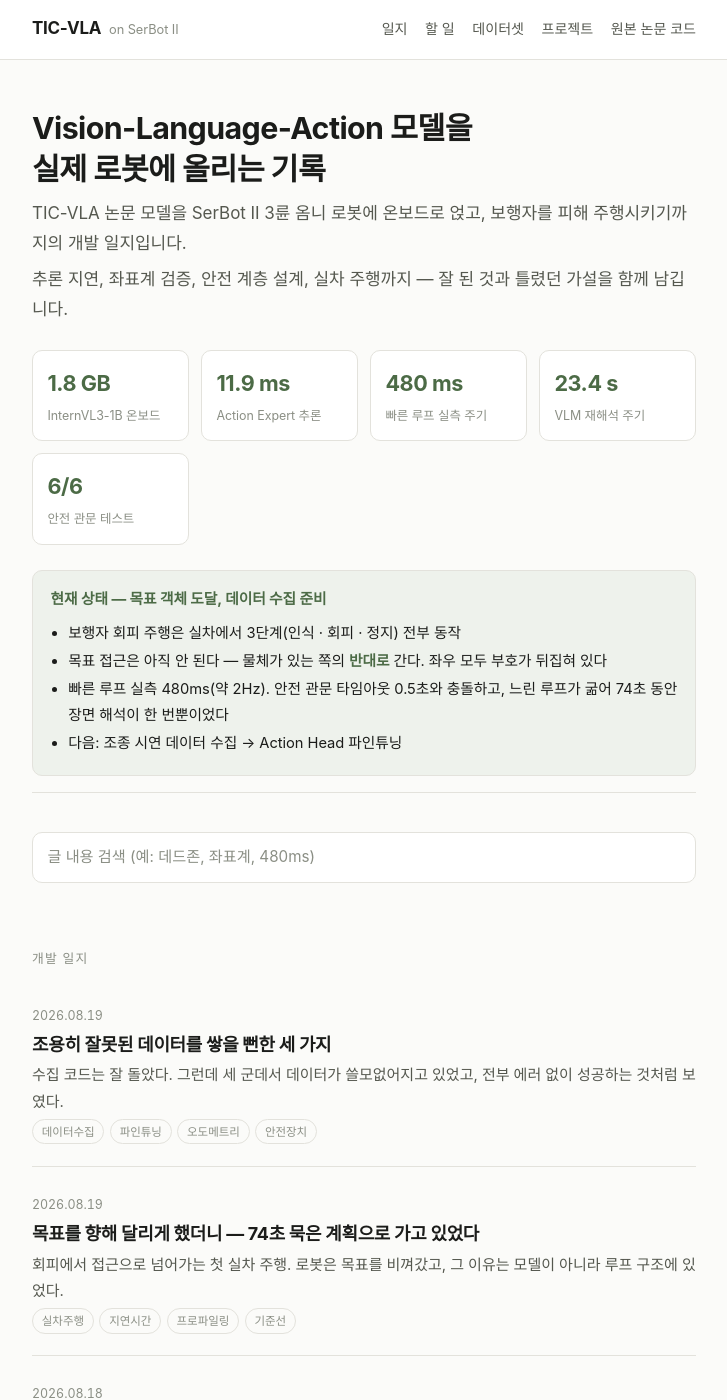
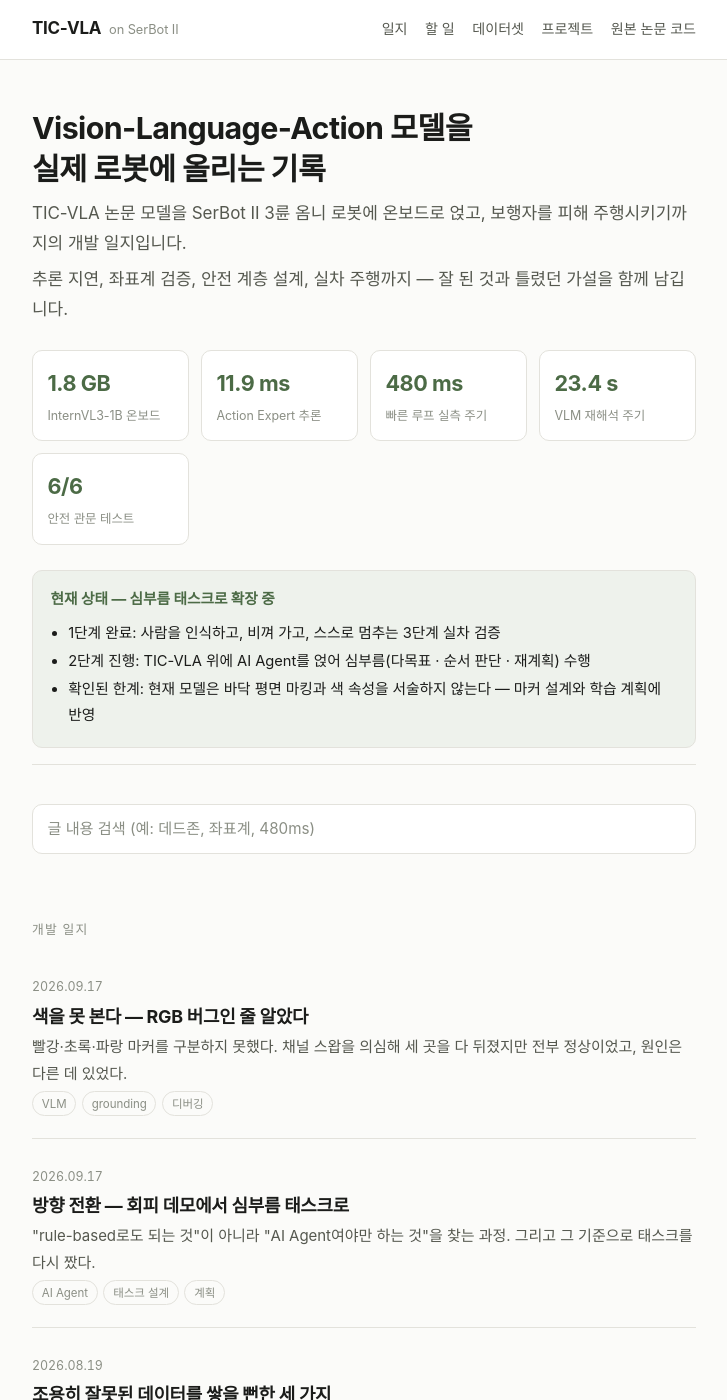
Before and after one commit to wodu2s/ticvla-devlog, a Jekyll site: the page built from index.html, in a window 1280 px wide and 1400 px high. Shown: the whole window, without its empty margins (276-1003 px from the left). Built offline with Jekyll 4.4.1, drawn with Linux system fonts in a browser that asks for light colours.

Commit message:
post: 9/17 AI Agent 결합 및 task 결정

````diff
--- /dev/null
+++ b/_posts/2026-09-17-color-grounding.md
@@ -0,0 +1,71 @@
+---
+title: "색을 못 본다 — RGB 버그인 줄 알았다"
+date: 2026-09-17 17:00:00 +0900
+summary: "빨강·초록·파랑 마커를 구분하지 못했다. 채널 스왑을 의심해 세 곳을 다 뒤졌지만 전부 정상이었고, 원인은 다른 데 있었다."
+tags: [VLM, grounding, 디버깅]
+---
+
+## 증상
+
+로봇 앞에 빨강·초록·파랑 마커 세 개를 세우고 지시문을 넣었다.
+
+```
+Go to the red object, ignore the green and blue ones.
+```
+
+생성된 `<think>`는 빨강 하나만 언급하고 나머지 두 색은 아예 다루지 않았다. 구분하지 못한 것이다.
+
+## 첫 가설 — BGR↔RGB 스왑
+
+OpenCV는 BGR, PIL은 RGB다. 어딘가에서 변환이 빠지면 빨강과 파랑이 뒤바뀐다. 가장 흔한 실수라 여기부터 봤다.
+
+| 위치 | 내용 | 결과 |
+|---|---|---|
+| 브리지 — 프레임 저장 | `cv2.imwrite()`가 BGR 그대로 받음 | 정상 (imwrite는 BGR을 기대한다) |
+| 브리지 — 빠른 경로 | `cv2.cvtColor(..., COLOR_BGR2RGB)` 적용됨 | 정상 |
+| 모델 — 이미지 로드 | PIL `Image.open(...).convert("RGB")` | 정상 |
+
+**세 곳 모두 정상이었다.** 채널 스왑 버그는 없었다.
+
+## 진짜 원인
+
+"색을 잘못 본다"가 아니라 **"색을 물어본 적도, 배운 적도 없다"**였다. 네 가지가 겹쳐 있다.
+
+**프롬프트에 색을 묻는 문장이 없다.** `predict()`의 프롬프트가 하드코딩돼 있고, 여러 후보 중 하나를 고르라는 요구가 들어 있지 않다.
+
+**언어 조건화 경로가 얇다.** 지시문이 action expert에 전달되는 통로는 VLM 마지막 레이어의 value 벡터 하나다. "세 개 중 지정한 색"처럼 후보를 변별하는 정보를 실어 나를 채널이 사실상 없다.
+
+**학습 라벨이 단일 객체 전제다.** CoT 라벨 생성이 "critical object 하나"만 서술하도록 설계돼 있다.
+
+**학습 데이터에 색이 없다.** 수집한 데이터가 전부 무채색 통이었다. 색을 구분할 기회 자체가 없었다.
+
+## 이건 grounding 문제다
+
+언어 표현을 이미지 속 특정 영역에 연결하는 것을 visual grounding이라 부른다. "red"라는 단어를 빨간 마커 영역에 꽂아 내리는 작업이다. TIC-VLA에는 그 모듈이 없다.
+
+돌아보면 이전에 확인한 것들과 한 줄로 이어진다. 바닥 테이프는 `<think>`에 한 번도 등장하지 않았고, 지금까지 나온 서술 어휘는 wall·cabinet·person·desk·chair로 전부 "주행에 방해되는 물체"였다. **색이나 재질 같은 속성은 단 한 번도 나온 적이 없다.** 주행 데이터로 학습된 모델에게 색은 판단에 필요 없는 정보였던 것이다.
+
+## 당장의 조치
+
+파인튜닝은 수집·라벨링·학습이 모두 필요해 시간이 걸린다. 데모 일정을 위해 고전 CV로 우회하는 경로를 따로 열었다.
+
+- HSV 기반 3색 블롭 검출 + 지시문에서 목표색 파싱 + 시각 서보 계산
+- ROS·torch 의존이 없는 순수 함수라 오프라인 캘리브레이션이 가능
+- 플래그로 켜면 VLM과 action expert를 완전히 우회, 모델 로딩 자체를 생략하는 옵션도 둠
+
+다만 이 경로는 **전형적인 rule-based**라는 점을 분명히 해 둔다. 연구 본론은 어디까지나 판단(Agent)과 실행(VLA)의 결합이고, HSV는 데모 안정성을 위한 fallback이다. 둘을 섞어서 설명하면 안 된다.
+
+## 남은 선택지
+
+| 방법 | 성격 | 평가 |
+|---|---|---|
+| HSV 색 검출 (현재) | rule-based | 확실하지만 색에만 국한 |
+| 학습된 grounding 모델 도입 | open-vocabulary | 선행연구의 표준 경로 |
+| CoT 라벨에 색을 주입해 파인튜닝 | 근본 해결 | 시간 소요 |
+
+두 번째가 흥미롭다. 관련 연구들이 대체로 "LLM이 판단하고 별도 grounding 모델이 탐지하는" 구조를 쓴다. 즉 **grounding을 VLA에게 시키지 않는 편이 오히려 표준**이다.
+
+<div class="callout">
+<span class="label">배운 것</span>
+"이상하게 동작한다"를 보면 먼저 버그를 의심하게 된다. 하지만 세 곳을 다 확인하고 전부 정상이었을 때 얻은 것이 더 컸다. <strong>버그가 없다는 확인이 곧 "이건 구조의 문제"라는 진단</strong>이었다.
+</div>
--- /dev/null
+++ b/_posts/2026-09-17-errand-task-ai-agent.md
@@ -0,0 +1,63 @@
+---
+title: "방향 전환 — 회피 데모에서 심부름 태스크로"
+date: 2026-09-17 15:00:00 +0900
+summary: "\"rule-based로도 되는 것\"이 아니라 \"AI Agent여야만 하는 것\"을 찾는 과정. 그리고 그 기준으로 태스크를 다시 짰다."
+tags: [AI Agent, 태스크 설계, 계획]
+---
+
+## 기준이 바뀌었다
+
+지금까지는 "사람을 피해 복도 끝까지 간다"였다. 이건 잘 동작했지만, 한 가지 질문에 약하다.
+
+> 그거 rule-based로도 되지 않나?
+
+된다. 장애물을 감지해 방향을 트는 것은 상태 기계로 충분하다. 그래서 태스크를 다시 정의했다. 기준은 하나다.
+
+**AI Agent여야만 하는 것 = 미리 대본을 짤 수 없는 상황이 끼어들고, 로봇이 그 상황을 스스로 해석해 계획을 다시 짜야 하는 것.**
+
+## 새 정의
+
+> TIC-VLA가 올라간 SerBot II에 AI Agent를 얹어, 심부름을 자율 수행하는 로봇
+
+역할이 두 층으로 갈린다.
+
+| 층 | 담당 | 주기 |
+|---|---|---|
+| AI Agent (상위) | 어디로·어떤 순서로·막히면 어떻게 할지 **판단** | 느림 |
+| TIC-VLA (하위) | 보이는 목표로 가는 것 **실행** | 빠름 |
+
+이 분업은 사실 이미 만들어 둔 구조다. VLM 추론이 20초 이상 걸려 느린 루프와 빠른 루프를 분리했던 것과 같은 모양이고, 그 위층에 판단이 하나 더 얹히는 것뿐이다.
+
+## AI Agent가 담당하는 세 가지
+
+**① 예상치 못한 경로 문제 → 우회 재계획**
+이동 중 장애물이 나타나면 상황을 인식하고 우회 경로를 다시 세운다. 어떤 장애가 나올지 미리 나열할 수 없다.
+
+**② 실시간 추가 지시 → 순서 재최적화**
+A→B를 수행하는 중에 C→D 지시가 들어오면, 지금 것을 먼저 끝낼지 경유할지 매번 다시 계산한다.
+
+**③ 목표가 안 보일 때 탐색**
+마커 위치를 모르는 상태에서 스스로 찾아간다.
+
+## 설계 충돌 하나
+
+②는 "각 지점이 어디 있는지 안다"를 전제하고, ③은 "모른다"를 전제한다. 그대로 두면 앞뒤가 맞지 않는다.
+
+해법은 **시간축 분리**였다. 처음엔 모르고, 돌아다니며 알게 된다.
+
+- 초기: 위치 모름 → 탐색 → 찾으면 기억에 기록
+- 이후: 기억된 위치를 근거로 순서 최적화가 비로소 가능
+- 차단 시: 막힌 경로를 표시해 다음 계획에서 배제
+
+기억은 정밀 좌표가 아니라 **위상 그래프**로 둔다. 노드는 랜드마크와 발견된 마커, 엣지는 방향과 통행 가능 여부. 정밀 미터 좌표가 필요 없어 휠 오도메트리만 있는 조건에 맞는다.
+
+## 하드웨어가 정한 경계
+
+SerBot II는 팔이 없다. 물체를 집을 수 없으므로 "전달"은 사람이 올리고 내리는 것으로 처리하고, 로봇은 그 **시점만 확인**한다. 조이스틱의 기존 버튼을 재활용해 하드웨어 추가는 없다.
+
+여기서 판단을 하나 했다. 수령 확인을 VLM으로 하면 더 "AI스러워" 보이지만, 오판정 위험이 크고 **태스크의 본질도 아니다**. 확인은 가장 단순하고 안 틀리는 방식으로 처리하고, 지능은 판단 쪽에 몰아주는 편이 낫다.
+
+<div class="callout">
+<span class="label">배운 것</span>
+AI를 어디에 넣을지보다 <strong>어디에 넣지 않을지</strong>가 더 중요할 때가 있다. 버튼을 AI로 바꾸면 데모만 불안정해지고 "AI여야 하는 이유"는 하나도 올라가지 않는다.
+</div>
--- a/about.md
+++ b/about.md
@@ -26,7 +26,29 @@ TIC-VLA는 이미지와 자연어 지시를 함께 받아 **주행 waypoint를
 2. **그래서 방향을 트는가** — 출력 waypoint의 횡방향 성분이 바뀌는가
 3. **끝에 도달하면 멈추는가** — 예측 변위가 수렴하면 정지 판정이 내려지는가
 
-세 항목 모두 실차에서 확인했습니다. 2단계 목표는 **"저 물체까지 가라"** — 회피가 아니라 지정된 목표 객체로의 접근입니다.
+세 항목 모두 실차에서 확인했습니다.
+
+## 2단계 — 심부름 태스크
+
+회피 주행이 동작한 뒤, 태스크를 다시 정의했습니다. 기준은 "rule-based로도 되는 것이 아니라, AI Agent여야만 하는 것"입니다.
+
+> 사용자가 자연어로 심부름을 지시하면, 로봇이 스스로 순서를 계획해 이동하고 완수한다
+
+TIC-VLA는 **보이는 목표로 가는 것**을 실행하고, 그 위의 AI Agent가 **무엇을 어떤 순서로 할지, 막히면 어떻게 할지**를 판단합니다.
+
+Agent가 담당하는 세 가지는 모두 미리 대본을 짤 수 없는 상황입니다.
+
+1. 예상치 못한 경로 차단 → 우회 재계획
+2. 실행 중 들어온 추가 지시 → 순서 재최적화
+3. 목표가 시야에 없을 때 → 탐색
+
+### 목표가 안 보일 때
+
+세 번째가 기술적으로 가장 까다롭습니다. 관련 연구들은 대체로 depth로 점유격자를 만들어 탐사 경계(frontier)를 뽑고, 거기에 언어 모델이 의미 점수를 매기는 구조입니다. 그런데 이 로봇에는 카메라 한 대뿐이라 첫 단계부터 막힙니다.
+
+그래서 **모델이 생성하는 `<think>` 서술 자체를 탐색 후보로 쓰는** 방향을 잡았습니다. 실제 출력에 "한쪽이 열려 있다", "앞에 벽이 있다" 같은 공간 배치 서술이 나오므로, 좌표 대신 언어로 후보를 나열하고 고르는 것입니다.
+
+안 보이는 목표를 **보이는 중간 목표의 연쇄**로 바꾸는 셈이고, 이 변환은 규칙으로 나열할 수 없습니다.
 
 ## 하드웨어와 소프트웨어
 
--- a/index.html
+++ b/index.html
@@ -16,12 +16,11 @@ layout: default
   </ul>
 
   <div class="status">
-    <strong>현재 상태 — 목표 객체 도달, 데이터 수집 준비</strong>
+    <strong>현재 상태 — 심부름 태스크로 확장 중</strong>
     <ul>
-      <li>보행자 회피 주행은 실차에서 3단계(인식 · 회피 · 정지) 전부 동작</li>
-      <li>목표 접근은 아직 안 된다 — 물체가 있는 쪽의 <strong>반대로</strong> 간다. 좌우 모두 부호가 뒤집혀 있다</li>
-      <li>빠른 루프 실측 480ms(약 2Hz). 안전 관문 타임아웃 0.5초와 충돌하고, 느린 루프가 굶어 74초 동안 장면 해석이 한 번뿐이었다</li>
-      <li>다음: 조종 시연 데이터 수집 → Action Head 파인튜닝</li>
+      <li>1단계 완료: 사람을 인식하고, 비껴 가고, 스스로 멈추는 3단계 실차 검증</li>
+      <li>2단계 진행: TIC-VLA 위에 AI Agent를 얹어 심부름(다목표 · 순서 판단 · 재계획) 수행</li>
+      <li>확인된 한계: 현재 모델은 바닥 평면 마킹과 색 속성을 서술하지 않는다 — 마커 설계와 학습 계획에 반영</li>
     </ul>
   </div>
 </section>
--- a/todo.md
+++ b/todo.md
@@ -13,8 +13,22 @@ description: TIC-VLA on SerBot II 프로젝트의 진행 중인 작업 목록.
 <div class="post-body" markdown="1">
 
 <div class="todo-meta">
-마지막 갱신 2026-08-19 · 현재 단계 <strong>2단계 — 데이터 수집</strong>
+마지막 갱신 2026-09-17 · 현재 단계 <strong>2단계 — 심부름 태스크</strong>
 </div>
+
+## STEP 16 심부름 태스크 (2단계)
+
+- [x] 태스크 재정의 — 회피 데모 → 심부름
+- [x] AI Agent 3기능 정의 (우회 재계획 / 순서 재최적화 / 미가시 탐색)
+- [x] 선행연구 조사 — object goal navigation, depth-free, 재계획 계열
+- [x] RGB 채널 검증 — 스왑 버그 없음, 구조적 원인 확인
+- [x] 다구간 수집 도구 작성 + 검수 스크립트
+- [ ] 시연 에피소드 수집 (기본 / 차단·우회 / 추가지시)
+- [ ] `<think>` 공간 구조 서술 여부 실험 ★ 탐색 방식의 전제
+- [ ] AI Agent 프로토타입 — 자연어 → 지시문 시퀀스, 큐 재정렬
+- [ ] 위상 기억 자료구조 설계
+- [ ] 색 구분 — CoT 라벨에 색 주입 후 파인튜닝
+- [ ] grounding 모델 도입 검토 (온보드 실행 가능성)
 
 ## 지금 하는 것
 
````
